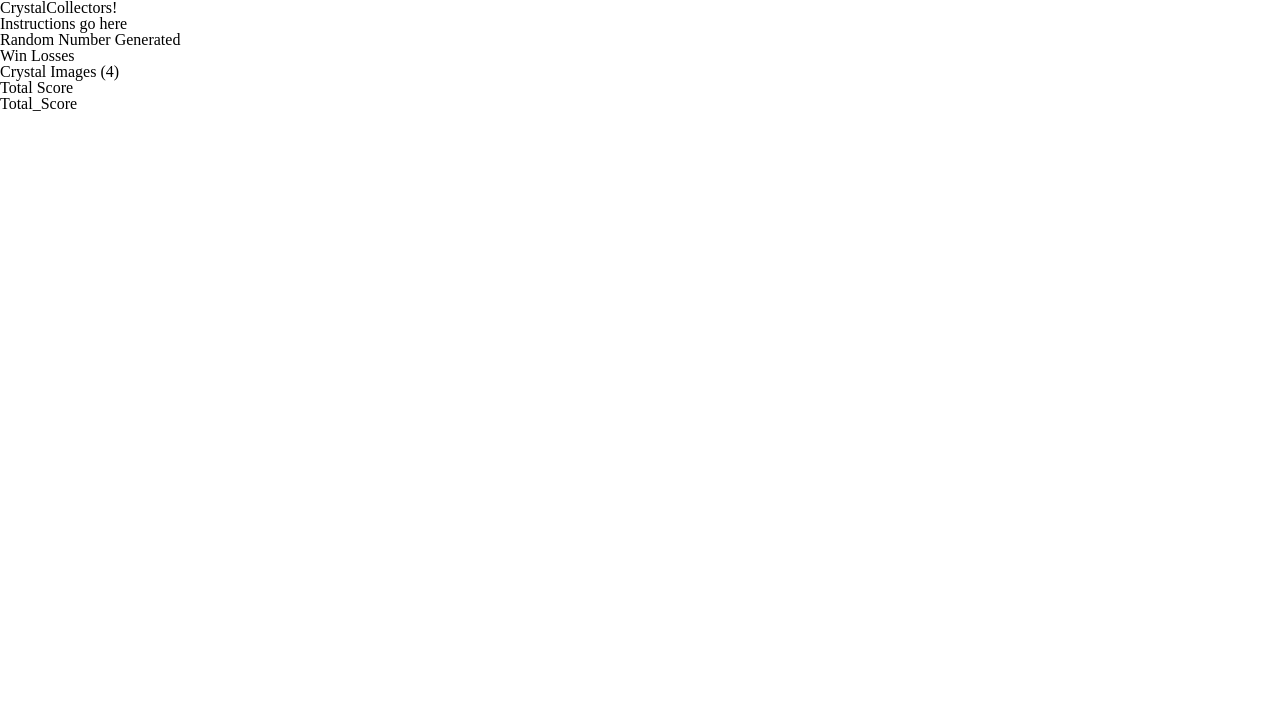
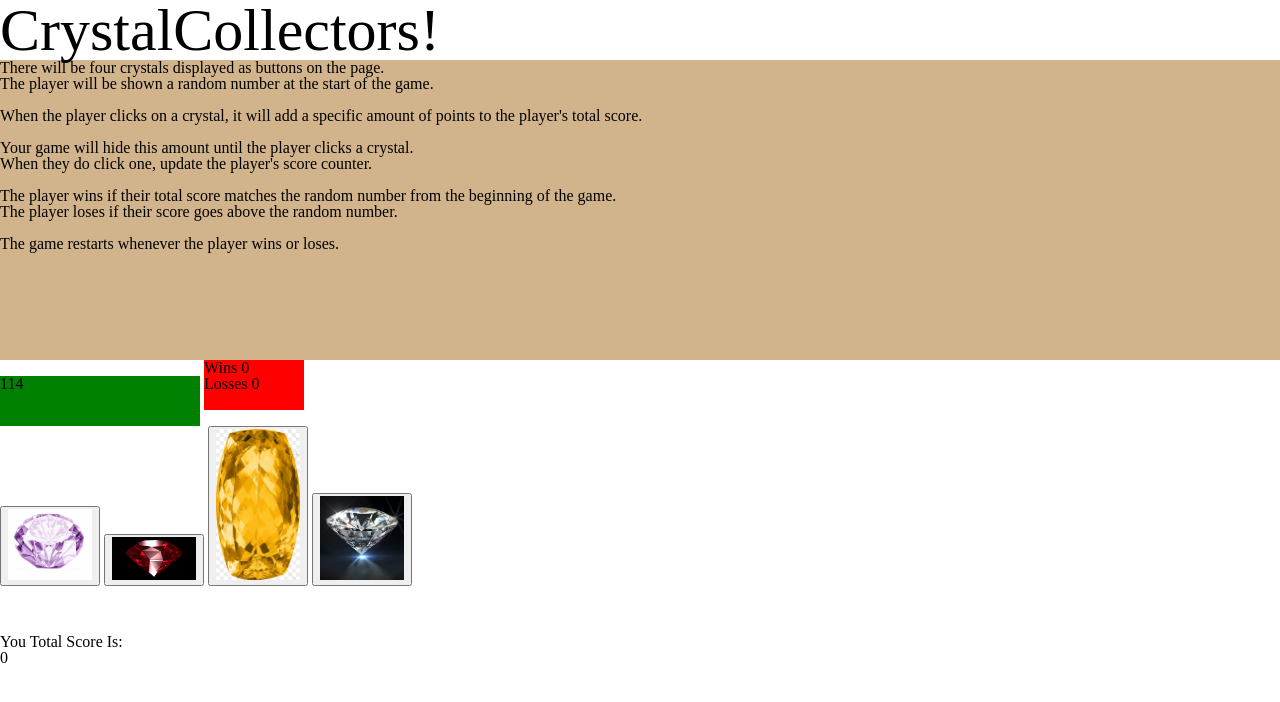
Before and after one commit to IrvgottiTheDon/Unit-4-game, a plain HTML site: page index.html in a window 1280 px wide. Drawn offline with nearby package versions, Linux system fonts and the light colour scheme.

Commit message:
added logic to game.js functions

```diff
--- a/assets/css/style.css
+++ b/assets/css/style.css
@@ -0,0 +1,37 @@
+.imgWrapper {
+    width: 100px;
+    height:100px;
+}
+
+img {
+    max-width: 100%;
+    max-height: 100%;
+}
+ul {
+    list-style-type: none;
+
+}
+li {
+    display:inline-block;
+}
+h1 {
+    font-size: 60px;
+
+}
+.instructions {
+    min-height: 300px;
+    background-color: tan;
+}
+.randomNumberBox{
+    width: 200px;
+    height: 50px;
+    background-color: green;
+}
+.winLoseBox{
+    width: 100px;
+    height: 50px;
+    background-color: red;
+}
+.inline-block {
+    display:inline-block;
+}
--- a/assets/javascript/game.js
+++ b/assets/javascript/game.js
@@ -0,0 +1,80 @@
+// DECLARE OUR VARIABLES
+var numOfWins = 0;
+var numOfLoses = 0;
+var totalScore = 0;
+var randomNumber = 0;
+var diamondArray = [0, 0, 0, 0];
+
+// Updates the HTML
+function updateHTML() {
+    // Using JavaScript
+    // document.getElementById("wins").innerHTML = numOfWins;
+    // document.getElementById("losses").innerHTML = numOfLoses;
+    // document.getElementById("totalScore").innerHTML = totalScore;
+    // document.getElementById("randomNumber").innerHTML = randomNumber;
+
+    // Using JQuery
+    $("#wins").text(numOfWins);
+    $("#losses").text(numOfLoses);
+    $("#totalScore").text(totalScore);
+    $("#randomNumber").text(randomNumber);
+}
+
+// Generates a random number at the start of the game
+// The random number shown at the start of the game should be between 19 - 120
+function generateRandomNumber(){
+    //randomNumber generator between the number of words
+    randomNumber = Math.floor(Math.random() * 101 )+19;
+    updateHTML();
+}
+
+// Update the score counter by the value of the crystal
+function updateScoreCounter(value){
+    totalScore += value;
+    updateHTML();
+    checkWinLose();
+}
+
+// When player clicks the crystal add a certain amount of points to the players total score
+// Hide amount of the crytal until they click it then show it
+// Each crystal should have a random hidden value between 1 - 12.
+function playerClicksCrystal(diamondIndex){
+    // if diamondPosition has not been set, generate a random number between 1-12 and set the value for that position
+    if (diamondArray[diamondIndex] == 0){
+        diamondArray[diamondIndex] = Math.floor(Math.random() * 12 )+1;
+    }
+    updateScoreCounter(diamondArray[diamondIndex]);
+}
+
+// The player wins if their total score matches the random number from the beginning of the game.
+// The player loses if their score goes above the random number.
+function checkWinLose(){
+    // if player totalScore matches the randomNumber
+    if (totalScore == randomNumber){
+        // player wins the game, increase count of wins by 1, start a new game.
+        numOfWins += 1;
+        resetGameValues();
+        startNewGame();
+    }
+
+    // if player totalScore exceeds the random Number
+    if (totalScore > randomNumber){
+        //player loses the game, increase losses count by 1, start a new game.
+        numOfLoses += 1;
+        resetGameValues();
+        startNewGame();
+    }
+
+}
+
+// reset all the values to default (except wins/losses)
+function resetGameValues(){
+    totalScore = 0;
+    randomNumber = 0;
+    diamondArray = [0, 0, 0, 0];
+}
+
+function startNewGame(){
+    // show player a random number
+    generateRandomNumber();
+}
--- a/index.html
+++ b/index.html
@@ -2,7 +2,10 @@
 <!--[if lt IE 7]>      <html class="no-js lt-ie9 lt-ie8 lt-ie7"> <![endif]-->
 <!--[if IE 7]>         <html class="no-js lt-ie9 lt-ie8"> <![endif]-->
 <!--[if IE 8]>         <html class="no-js lt-ie9"> <![endif]-->
-<!--[if gt IE 8]><!--> <html class="no-js"> <!--<![endif]-->
+<!--[if gt IE 8]><!-->
+<html class="no-js">
+<!--<![endif]-->
+
 <head>
     <meta charset="utf-8">
     <meta http-equiv="X-UA-Compatible" content="IE=edge">
@@ -12,30 +15,87 @@
     <link rel="stylesheet" href="assets/css/reset.css">
     <link rel="stylesheet" href="assets/css/style.css">
 </head>
+
 <body>
     <!--[if lt IE 7]>
             <p class="browsehappy">You are using an <strong>outdated</strong> browser. Please <a href="#">upgrade your browser</a> to improve your experience.</p>
         <![endif]-->
 
     <h1>CrystalCollectors!</h1>
-        <div>
-            <p>Instructions go here</p>
+    <div class="instructions">
+        <p>
+            There will be four crystals displayed as buttons on the page.<br>
+            The player will be shown a random number at the start of the game.<br>
+            <br>
+            When the player clicks on a crystal, it will add a specific amount of points to the player's total score.
+            <br>
+            <br>
+            Your game will hide this amount until the player clicks a crystal.<br>
+            When they do click one, update the player's score counter.<br>
+            <br>
+            The player wins if their total score matches the random number from the beginning of the game.<br>
+            The player loses if their score goes above the random number.<br>
+            <br>
+            The game restarts whenever the player wins or loses.
+        </p>
     </div>
 
     <div>
-            <div> Random Number Generated</div>
-            <div> Win Losses</div>
+        <div class="inline-block randomNumberBox">
+            <p id="randomNumber">-</p>
+        </div>
+
+        <div class="inline-block winLoseBox">
+            <p>Wins <span id="wins">0</span></p>
+            <p>Losses <span id="losses">0</span></p>
+        </div>
 
     </div>
 
     <div>
-            Crystal Images (4)
+        <ul>
+            <li>
+                <div class="imgWrapper">
+                    <button onclick="playerClicksCrystal(0)">
+                        <img src="assets/images/PurpleDiamnd.png">
+                    </button>
+                </div>
+            </li>
+            <li>
+                <div class="imgWrapper">
+                    <button onclick="playerClicksCrystal(1)">
+                        <img src="assets/images/Red Diamond.jpeg">
+                    </button>
+                </div>
+            </li>
+            <li>
+                <div class="imgWrapper">
+                    <button onclick="playerClicksCrystal(2)">
+                        <img src="assets/images/YellowDiamond.jpg">
+                    </button>
+                </div>
+            </li>
+            <li>
+                <div class="imgWrapper">
+                    <button onclick="playerClicksCrystal(3)">
+                        <img src="assets/images/diamond white.jpeg">
+                    </button>
+                </div>
+            </li>
+        </ul>
+
     </div>
 
-        <div>Total Score</div>
+    <div>You Total Score Is:</div>
+    <div id="totalScore"> 0</div>
 
-        <div> Total_Score</div>
+    <script src="https://cdnjs.cloudflare.com/ajax/libs/jquery/3.4.1/jquery.js"></script>
+    <script src="assets/javascript/game.js"></script>
+    <script>
+        $(document).ready(function () {
+            startNewGame();
+        });
+    </script>
+</body>
 
-        <script src="assets/javascript/game.js" async defer></script>
-    </body>
 </html>
```
Lines whose indentation alone changed are shown as unchanged.
